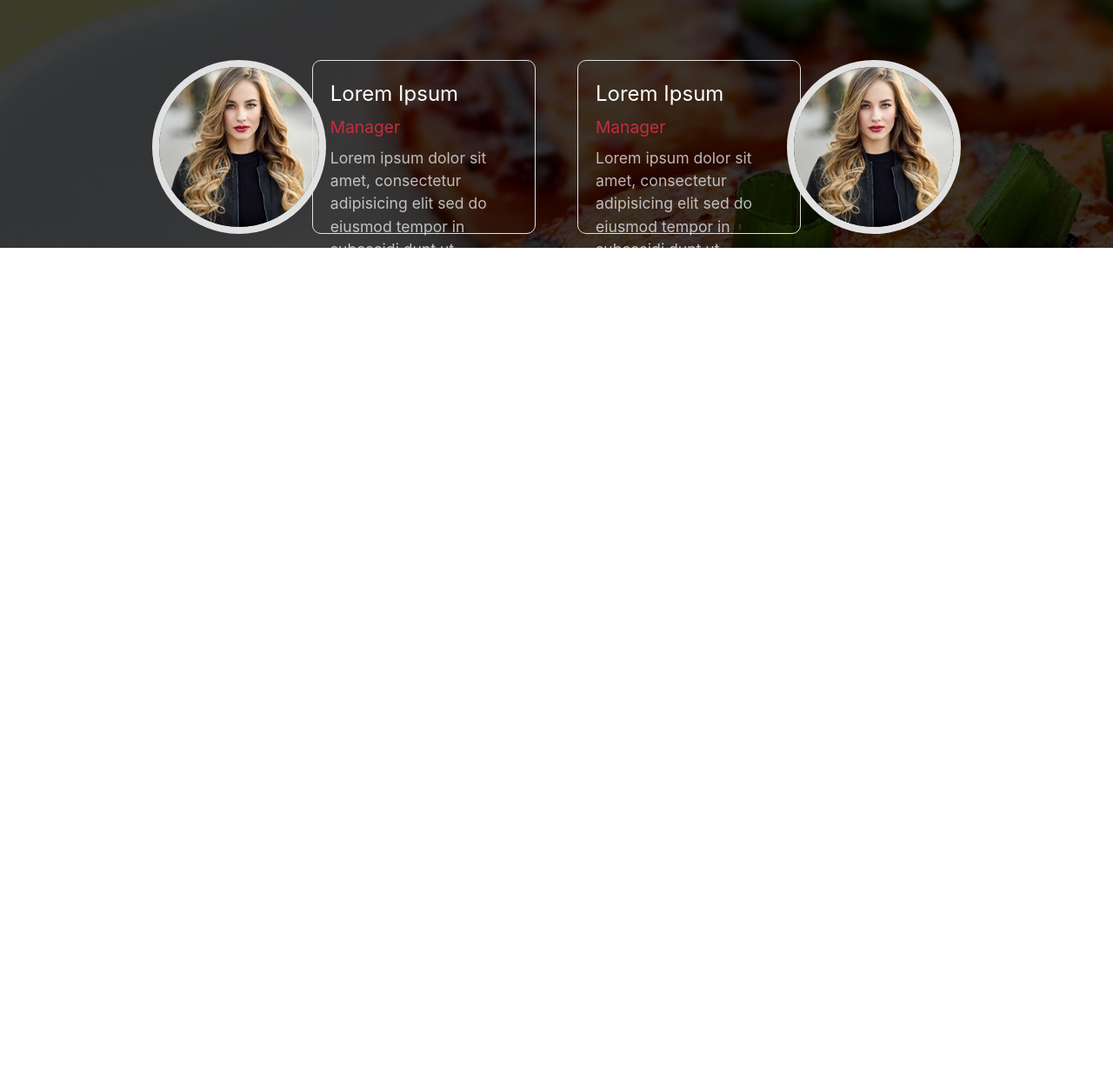
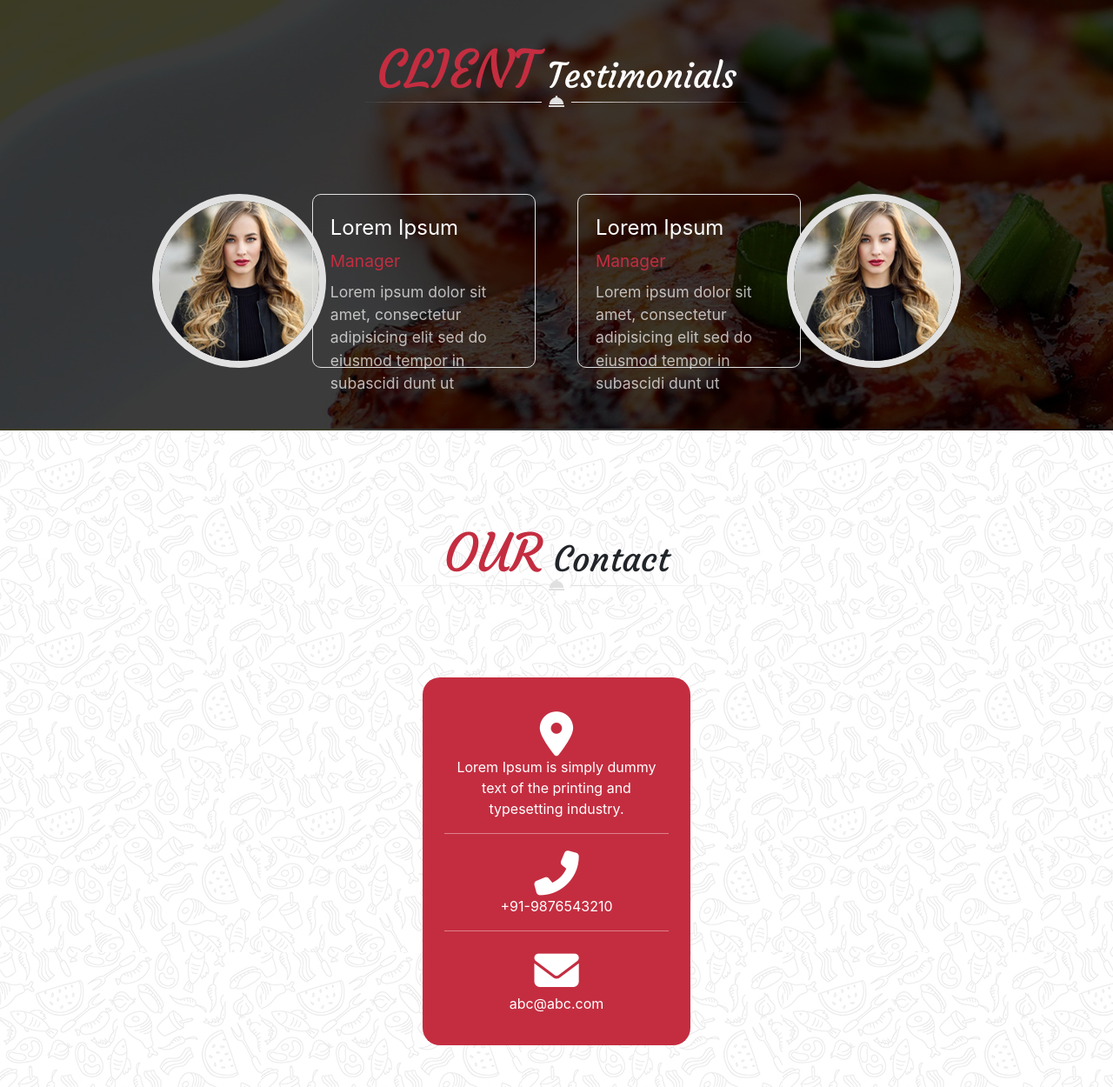
Before and after one commit to LoicLeTeno/git_bootstrap_les_chefs_18_leTeno_Loic, a website: page index.html in a window 1280 px wide. Shown: the part 5783-7033 px from the top of the page at 87% size. Before the commit the page ends 6083 px from the top, so only its background shows below. Drawn offline with nearby package versions, Linux system fonts and the light colour scheme.

Commit message:
fin contact.... LLT

```diff
--- a/index.html
+++ b/index.html
@@ -1324,7 +1324,7 @@
 
             <!-- BUTTON -->
             <div class="d-flex justify-content-center mt-4 pb-4">
-                <button class="btn rounded-pill px-4 py-3">KNOW MORE</button>
+                <button class="btn button-form rounded-pill px-4 py-3">KNOW MORE</button>
             </div>
 
             <!-- FOOTER BLOG -->
@@ -1339,16 +1339,16 @@
     <!-- SECTION TESTIMONIAL -->
     <section id="section-testimo">
         <!-- TITRE-TESTIMO -->
-        <div class="titre-testimo">
-            <div class="client-testimo">
+        <div class="titre-testimo pt-5">
+            <div class="client-testimo pt-5">
                 <p class="mb-0 text-center"><span class="word-1">CLIENT</span> Testimonials</p>
                 <img src="./public/img/decoration_line.png" class="d-flex mx-auto" alt="">
             </div>
         </div>
 
         <!-- ROW-CARD -->
-        <div class="container-testimo">
-            <div class="row mx-0">
+        <div class="container-testimo pb-5">
+            <div class="row mx-0 pb-2">
                 <!-- CARD 1 -->
                 <div class="col-6 pr-4">
                     <div class="card bg-transparent mb-3">
@@ -1390,6 +1390,43 @@
         </div>
     </section>
 
+    <!-- SECTION-CONTACT -->
+    <section id="section-contact" class="pb-5 pt-5">
+        <!-- TITRE-CONTACT -->
+        <div class="titre-contact pt-5">
+            <div class="our-contact">
+                <p class="mb-0 text-center"><span class="word-1">OUR</span> Contact</p>
+                <img src="./public/img/decoration_line.png" class="mt-0 mx-auto d-flex align-items-start" alt="">
+            </div>
+        </div>
+
+        <!-- BOX-CONTACT -->
+        <div class="box-contact">
+            <div>
+                <!-- LOCALISATION -->
+                <div class="localisation">
+                    <i class="fas fa-map-marker-alt"></i>
+
+                    <p>Lorem Ipsum is simply dummy text of the printing and typesetting industry.</p>
+                </div>
+
+                <!-- PHONE -->
+                <div class="phone">
+                    <i class="fas fa-phone-alt"></i>
+
+                    <p>+91-9876543210</p>
+                </div>
+
+                <!-- MESSAGE -->
+                <div class="message">
+                    <i class="fas fa-envelope"></i>
+
+                    <p>abc@abc.com</p>
+                </div>
+            </div>
+        </div>
+    </section>
+
 
 
     <!-- SCRIPT -->
--- a/src/sass/module/_section-contact.scss
+++ b/src/sass/module/_section-contact.scss
@@ -0,0 +1,57 @@
+#section-contact {
+    background-image: url(../../../public/img/main_bg.jpg);
+
+    .titre-contact {
+
+        .our-contact {
+            font-family: $courgette;
+            font-size: 40px;
+            margin-bottom: 100px;
+
+            p {
+                height: 75px;
+            }
+            span.word-1 {
+                color: $redButton;
+
+                font-size: 150%;
+            }
+        }
+    }
+    .box-contact {
+        background-color: $redButton;
+        color: white;
+
+        text-align: center;
+
+        width: 24%;
+
+        margin: 0 auto;
+        padding: 40px 25px 20px;
+
+        border-radius: 20px 20px 20px 20px;
+
+        .localisation {
+            i {
+                font-size: 320%;
+            }
+        }
+        .phone {
+            border-top: solid 1px rgba(255, 255, 255, 0.4);
+            border-bottom: solid 1px rgba(255, 255, 255, 0.4);
+
+            i {
+                font-size: 320%;
+
+                margin-top: 20px;
+            }
+        }
+        .message {
+            i {
+                font-size: 320%;
+
+                margin-top: 20px;
+            }
+        }
+    }
+}
--- a/src/sass/module/_section-form.scss
+++ b/src/sass/module/_section-form.scss
@@ -127,7 +127,7 @@
             }
         }
 
-        button {
+        .button-form {
             background-color: $redButton;
             color: white;
 
--- a/src/sass/module/_section-testimo.scss
+++ b/src/sass/module/_section-testimo.scss
@@ -12,7 +12,6 @@
 
                 height: 75px;
             }
-
             span.word-1 {
                 color: $redButton;
 
@@ -42,7 +41,6 @@
                 .card-title {
                     font-size: 150%;
 
-
                     color: white;
                 }
                 .card-subtitle {
--- a/src/sass/module/_style.scss
+++ b/src/sass/module/_style.scss
@@ -5,6 +5,6 @@
 @import  "./_section-center";
 @import  "./_section-form";
 @import  "./_section-testimo";
-@import  "./_section-form";
+@import  "./_section-contact";
 @import  "./_footer.scss";
 @import  "./_media.scss";
```
Also changed, not shown: public/css/app.css.
